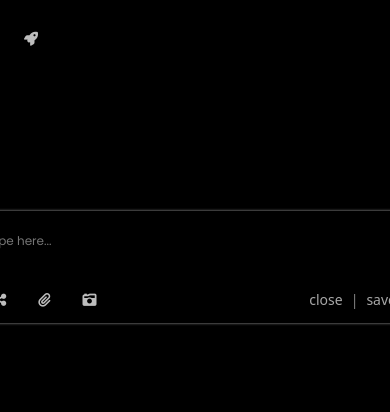
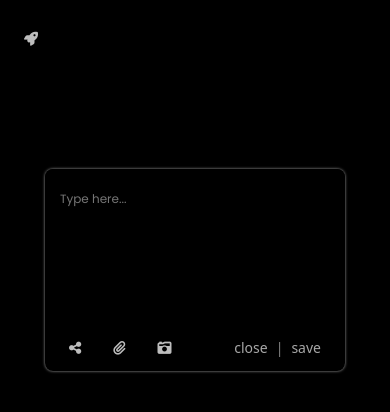
Before and after one commit to tomasbrizuela/blacknotes, a plain HTML site: page index.html in a window 390 px wide. Drawn offline with nearby package versions, Linux system fonts and the light colour scheme.

Commit message:
agregué responsive

```diff
--- a/index.html
+++ b/index.html
@@ -21,7 +21,7 @@
                 class="col-md-1 col-sm-0 d-flex flex-column justify-content-start align-items-start mt-2 me-2 p-2">
                 <i class="fa-solid fa-rocket m-2 p-2" title="Label" id="showNotes"></i>
             </div>
-            <div class="col-md-12 col-sm-12 d-flex flex-column justify-content-center align-items-center mt-2 me-2">
+            <div class="col-md-12 d-flex flex-column justify-content-center align-items-center mt-2 me-2">
                 <div id="newNote">
                     <textarea name="" id="" autofocus="on" placeholder="Type here..."></textarea>
 
--- a/style.scss
+++ b/style.scss
@@ -60,6 +60,17 @@ textarea{
     overflow: visible;
     scrollbar-color: rgb(103, 102, 102) rgb(0, 0, 0);
     scrollbar-width:thin;
+}
+
+@media (max-width: 500px) {
+    #newNote{
+        top: 20%;
+    }
+    textarea{
+        width: 300px;
+        min-height: 150px;
+        max-height: 400px;
+    }
 }
 
 i{
```
Also changed, not shown: style.css, 1 other file.
